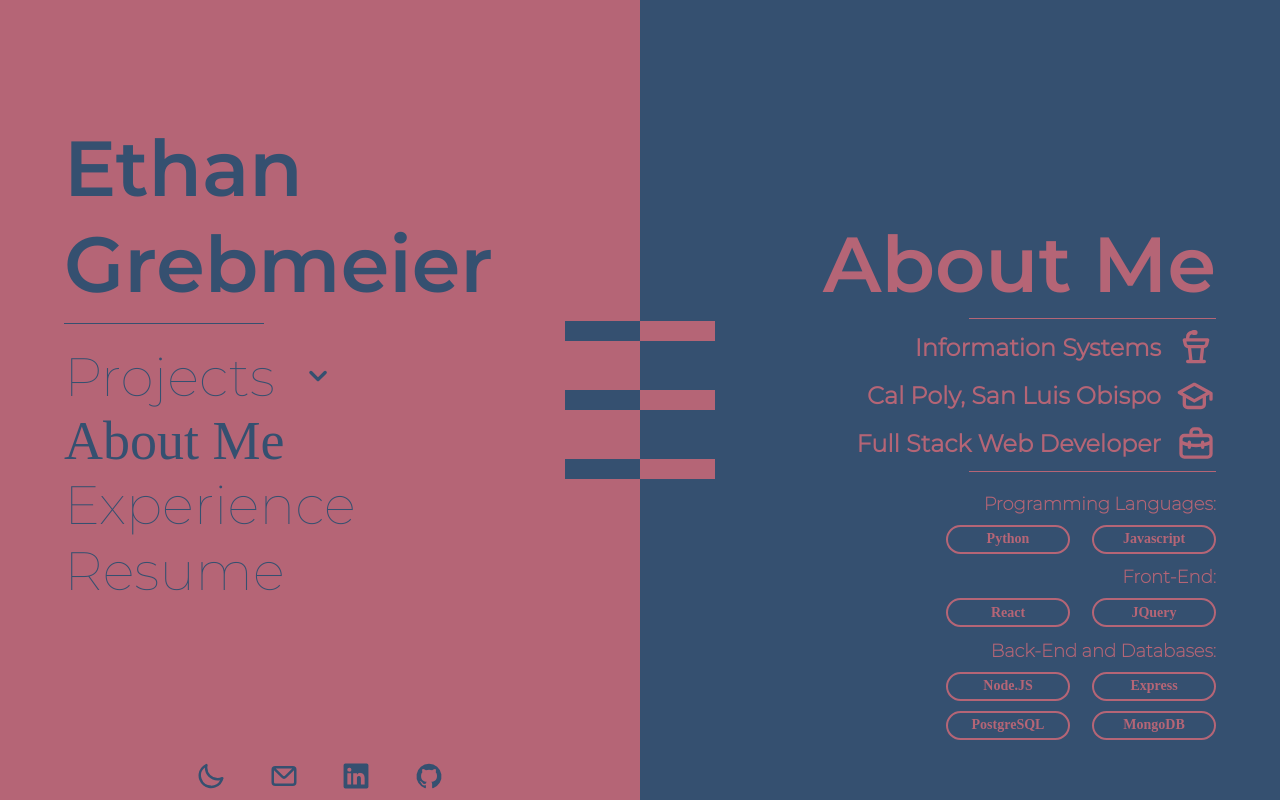
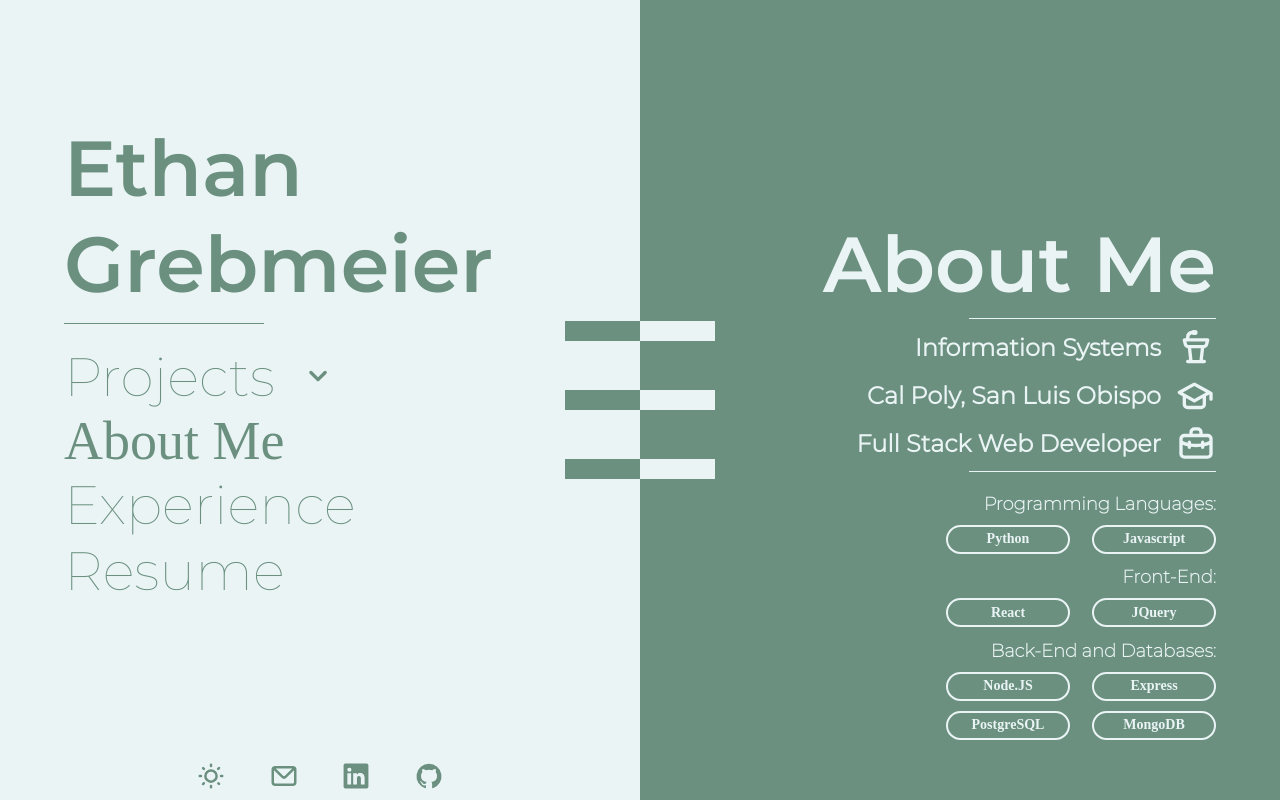
Before and after one commit to EthanGrebmeier/portfolio-2.0, a React (Create React App) app: page /about in a window 1280 px wide. Built offline with nearby package versions, Linux system fonts and the light colour scheme; a web font is replaced by a local one.

Commit message:
Set default to light mode

```diff
--- a/src/App.js
+++ b/src/App.js
@@ -10,7 +10,7 @@ import {getColorsObject, getColors} from './components/colors/colors.js'
 
 function App() {
 
-  let [colorMode, setColorMode] = useState("dark")
+  let [colorMode, setColorMode] = useState("light")
   let [showMobileNav, setShowMobileNav] = useState(false)
 
   useEffect(() => {
```
Also changed, not shown: 1 other file (tests, documents, lock files or other folders).
